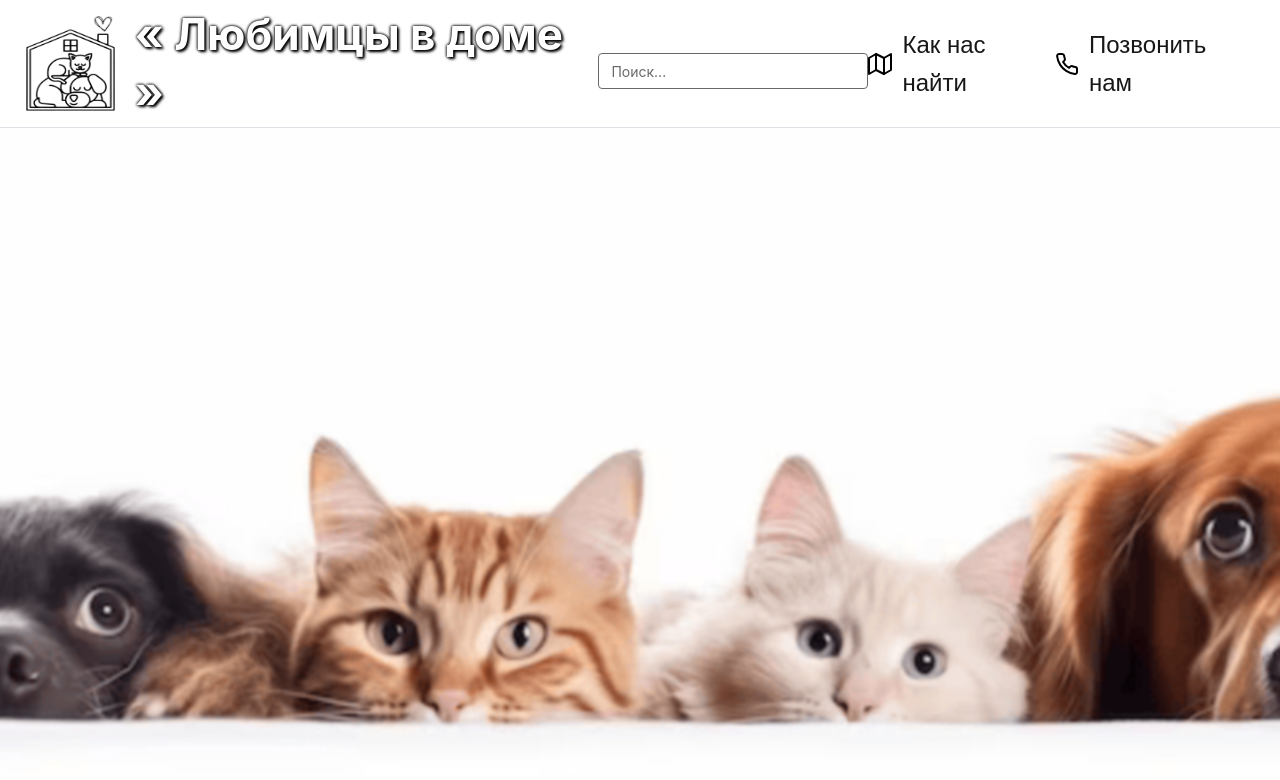
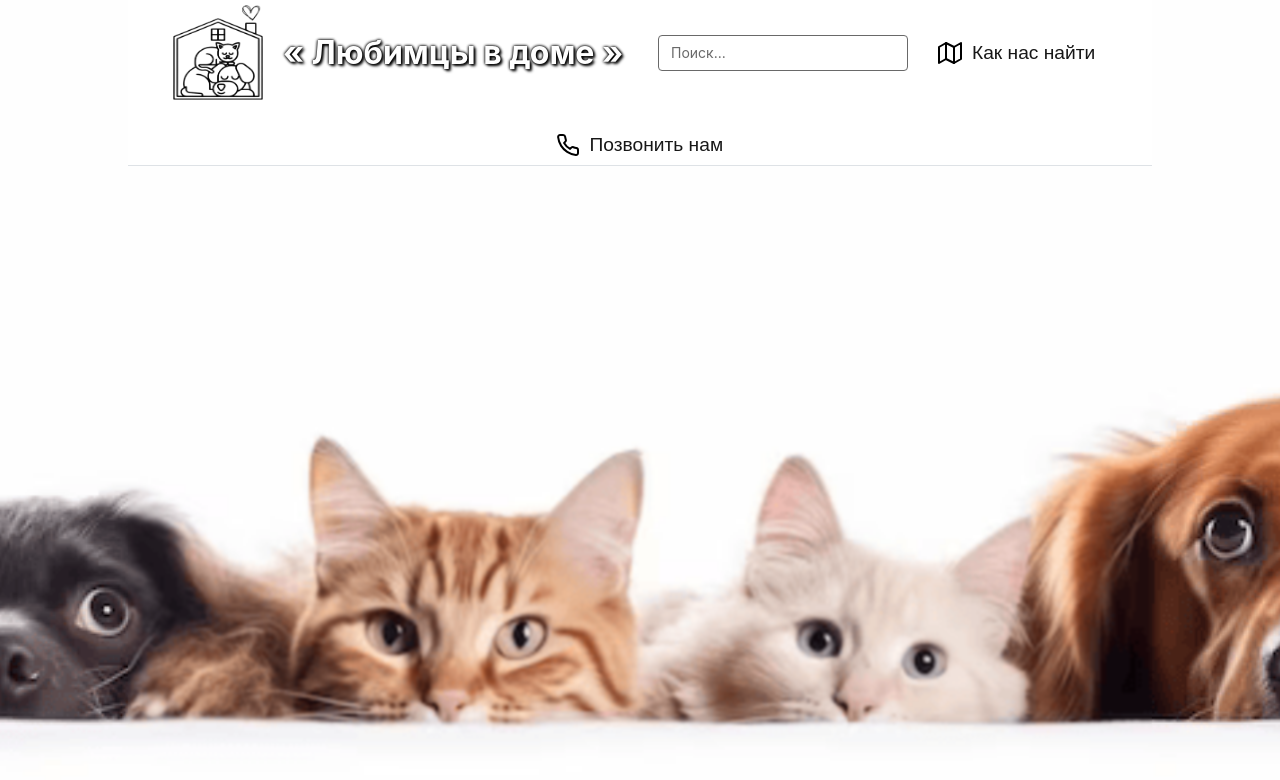
Before and after one commit to IrinaFileva/Pets-in-the-House, a Next.js app: page / in a window 1280 px wide. Shown: the top 780 px of the page. Built offline with nearby package versions, Linux system fonts and the light colour scheme.

Commit message:
feat: add adaptive for header

```diff
--- a/src/app/globals.scss
+++ b/src/app/globals.scss
@@ -9,6 +9,8 @@ body {
 }
 
 body {
+  width: 80%;
+  margin: auto;
   color: var(--foreground);
   background-image: url('./../shared/assets/img/bg.png') !important;
   background-repeat: no-repeat !important;
@@ -17,6 +19,7 @@ body {
   background: var(--background);
   backdrop-filter: blur(1px) !important;
   font-family: Arial, Helvetica, sans-serif;
+  font-size: 10px;
 }
 
 * {
--- a/src/widgets/Header/ui/Header.module.scss
+++ b/src/widgets/Header/ui/Header.module.scss
@@ -2,6 +2,7 @@
   display: flex;
   align-items: center;
   justify-content: space-between;
+  gap: 30px;
   padding: 0.5% 2%;
 
   .linkLogo {
@@ -11,7 +12,8 @@
   }
 
   h1 {
-    font-size: 44px;
+    width: 345px;
+    font-size: 2rem;
     text-shadow:
       2px 2px 3px black,
       0 0 3px rgb(10, 10, 10),
@@ -20,9 +22,8 @@
   }
 
   input {
-    width: 270px;
+    width: 250px;
     border: 1px solid var(--mantine-color-dark-3);
-    margin-top: 15px;
     &::placeholder {
       color: var(--mantine-color-dark-3);
     }
@@ -32,10 +33,14 @@
       border-color: var(--mantine-color-grape-filled);
     }
   }
+
+  span {
+    width: 135px;
+  }
 }
 
 .linkMap {
-  font-size: 24px;
+  font-size: 1.2rem;
   display: flex;
   align-items: center;
   gap: 10px;
@@ -57,3 +62,22 @@
 .linkMap:focus:after {
   width: 100%;
 }
+
+@media (max-width: 1300px) {
+  .header {
+    flex-wrap: wrap;
+    justify-content: center;
+  }
+}
+
+@media (max-width: 595px) {
+  .header {
+    span {
+      display: none;
+    }
+  }
+
+  .linkLogo {
+    flex-direction: column;
+  }
+}
--- a/src/widgets/Header/ui/Header.tsx
+++ b/src/widgets/Header/ui/Header.tsx
@@ -1,8 +1,7 @@
 'use client';
-import { AppShell, Autocomplete, Burger, Title } from '@mantine/core';
-import { useDisclosure } from '@mantine/hooks';
-import MapSvg from '../../../shared/assets/svg/map.svg';
-import PhoneSvg from '../../../shared/assets/svg/phone.svg';
+import { AppShell, Autocomplete, Title } from '@mantine/core';
+import MapSvg from 'shared/assets/svg/map.svg';
+import PhoneSvg from 'shared/assets/svg/phone.svg';
 import Logo from 'shared/assets/img/Logo.png';
 import styles from './Header.module.scss';
 import Image from 'next/image';
@@ -12,8 +11,6 @@ import Link from 'next/link';
 const largeData = serviceCategories.map((category) => category.name);
 
 export const Header = () => {
-  const [opened, { toggle }] = useDisclosure();
-
   return (
     <AppShell.Header className={styles.header}>
       <Link className={styles.linkLogo} href={'/'}>
@@ -34,7 +31,7 @@ export const Header = () => {
         target="_blank"
       >
         <Image src={MapSvg} alt="map" />
-        Как нас найти
+        <span>Как нас найти</span>
       </Link>
       <Link
         className={styles.linkMap}
@@ -42,9 +39,8 @@ export const Header = () => {
         target="_blank"
       >
         <Image src={PhoneSvg} alt="phone" />
-        Позвонить нам
+        <span>Позвонить нам</span>
       </Link>
-      <Burger opened={opened} onClick={toggle} hiddenFrom="sm" size="sm" />
     </AppShell.Header>
   );
 };
```
